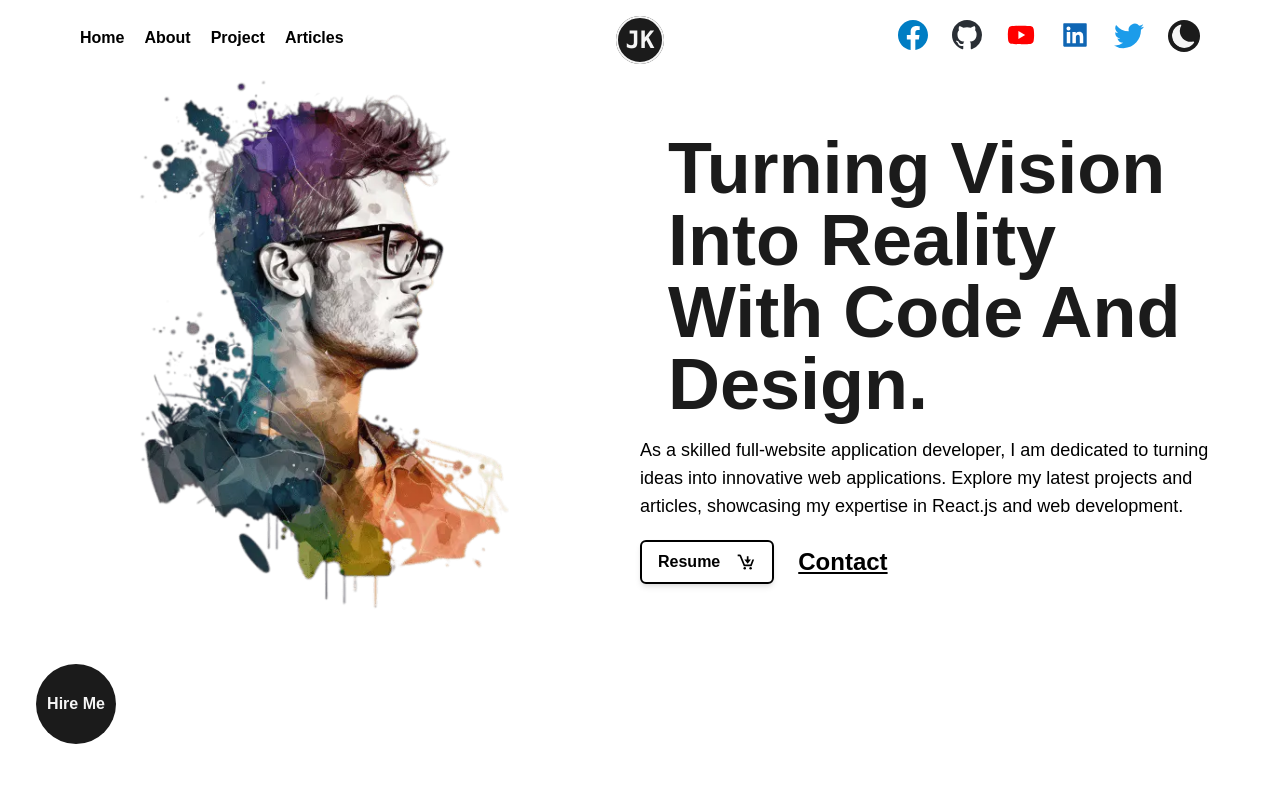
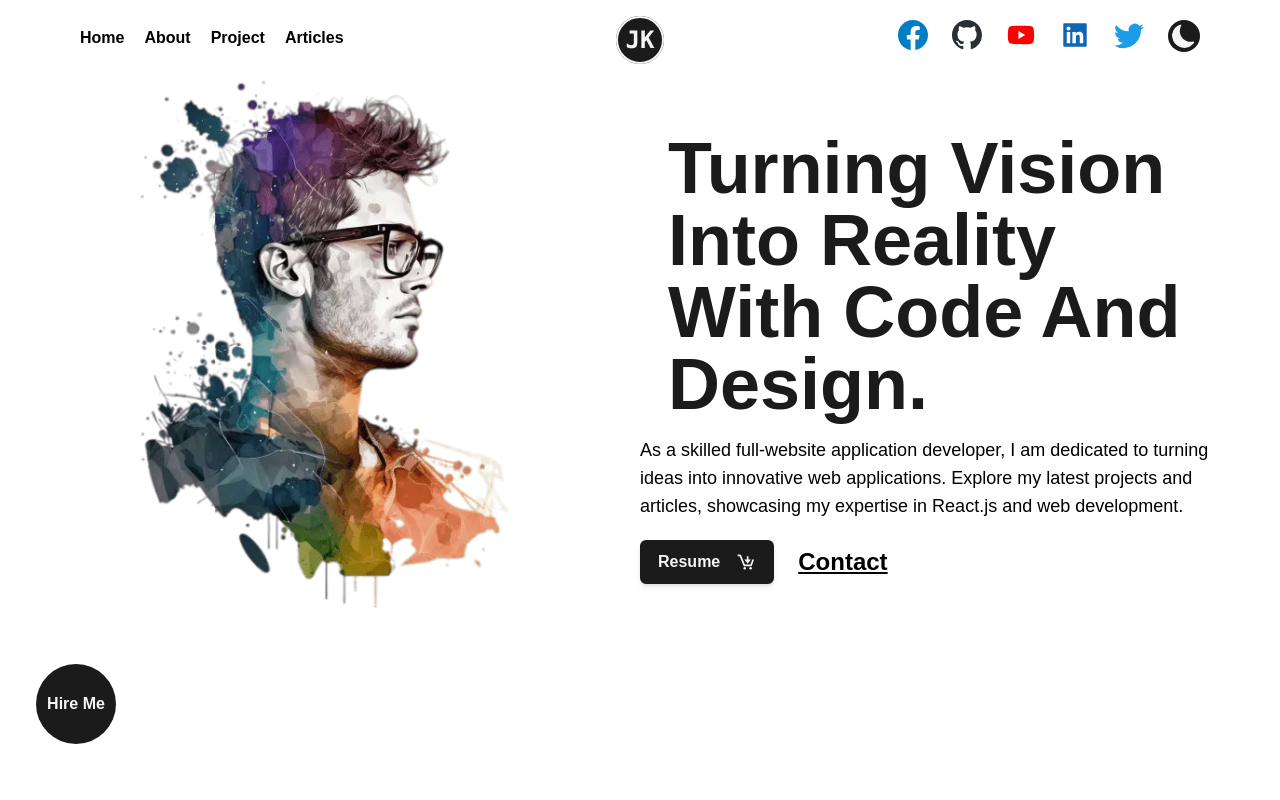
Before and after one commit to mdjamirulislam/modern-potfilo, a Next.js app: page / in a window 1280 px wide. Shown: the top 800 px of the page. Built offline with nearby package versions, Linux system fonts and the light colour scheme.

Commit message:
complete (v=git.2.38.1 and node.18.60.0)

```diff
--- a/src/Components/homelayout/Layout.js
+++ b/src/Components/homelayout/Layout.js
@@ -49,7 +49,7 @@ const Layout = () => {
           </p>
 
           <div className="flex gap-6">
-            <button className="  px-4 py-2 bg-black text-white font-bold rounded-md shadow-md hover:bg-inherit hover:text-black border-black border-2 ">
+            <button className="  px-4 py-2  bg-dark text-light font-bold rounded-md shadow-md hover:bg-inherit hover:text-darj border-dark border-2 ">
               <a
                 href="./"
                 download
```
